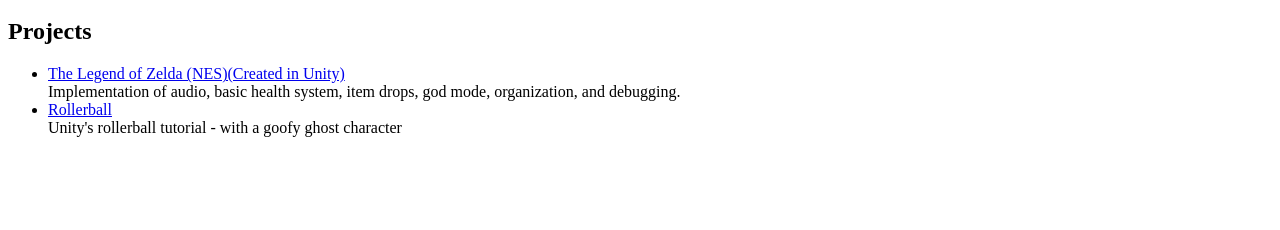
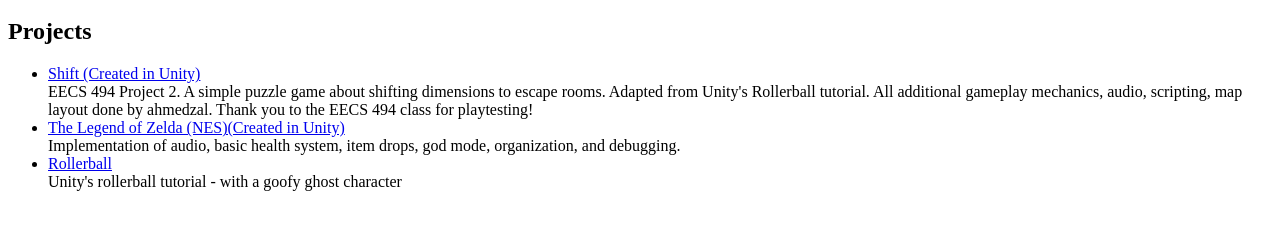
Before and after one commit to ahmedzal/ahmedzal.github.io, a plain HTML site: page index.html in a window 1280 px wide. Shown: the part 48-278 px from the top of the page. Drawn offline with Linux system fonts and the light colour scheme.

Commit message:
Update index.html
Added project 2

```diff
--- a/index.html
+++ b/index.html
@@ -6,6 +6,11 @@
 
 <!-- TODO: Erase one of these two. Replace the 'href' link below with a link to your WebGL build page. -->
 <ul>
+<li><a href="https://iamr2003.itch.io/494-p1-nes-zelda-recreation">Shift (Created in Unity)</a></li>
+EECS 494 Project 2. A simple puzzle game about shifting dimensions to escape rooms.
+Adapted from Unity's Rollerball tutorial. All additional gameplay mechanics, audio, scripting, map layout done by ahmedzal.
+Thank you to the EECS 494 class for playtesting!
+
 <li><a href="https://iamr2003.itch.io/494-p1-nes-zelda-recreation">The Legend of Zelda (NES)(Created in Unity)</a></li>
 Implementation of audio, basic health system, item drops, god mode, organization, and debugging.
 
```
